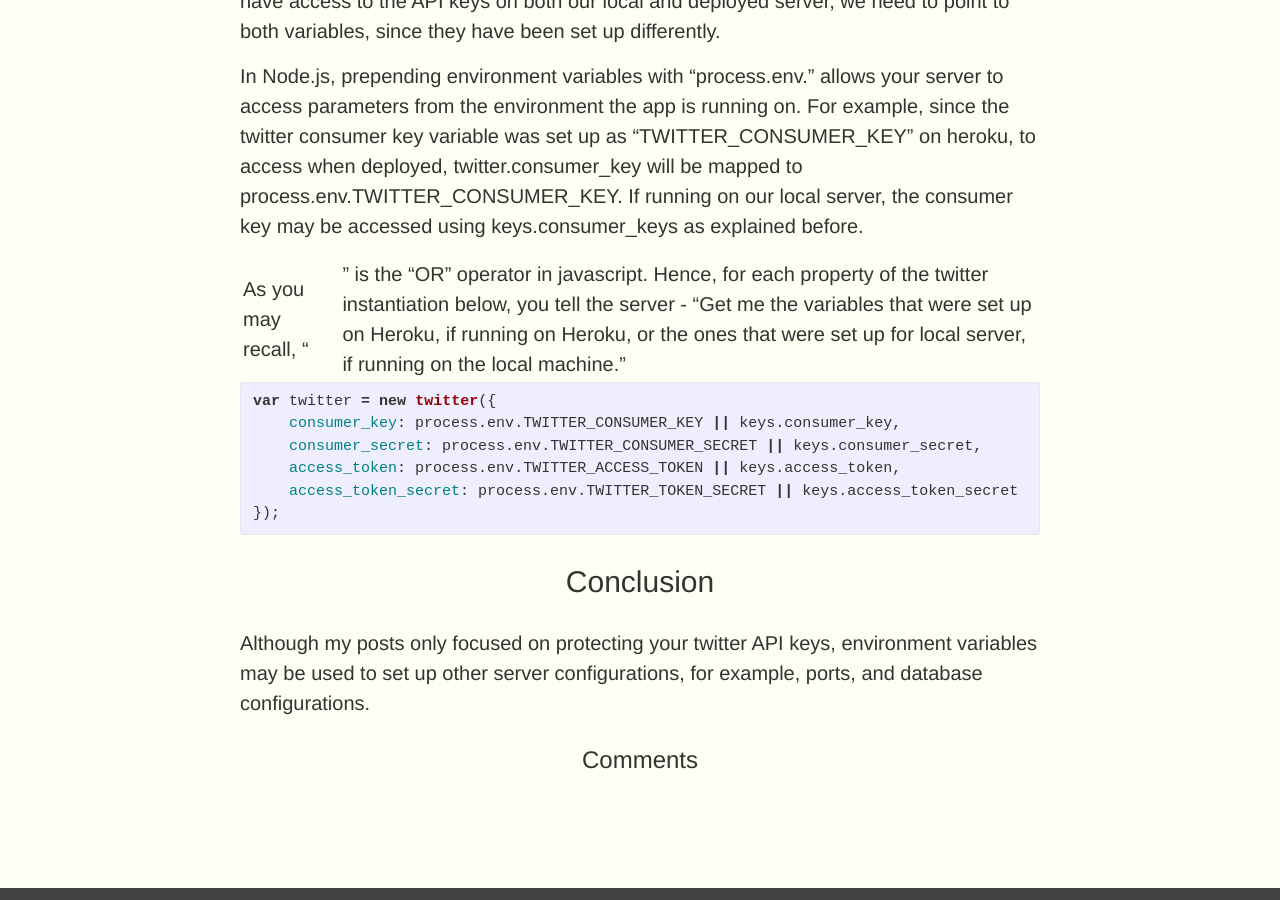
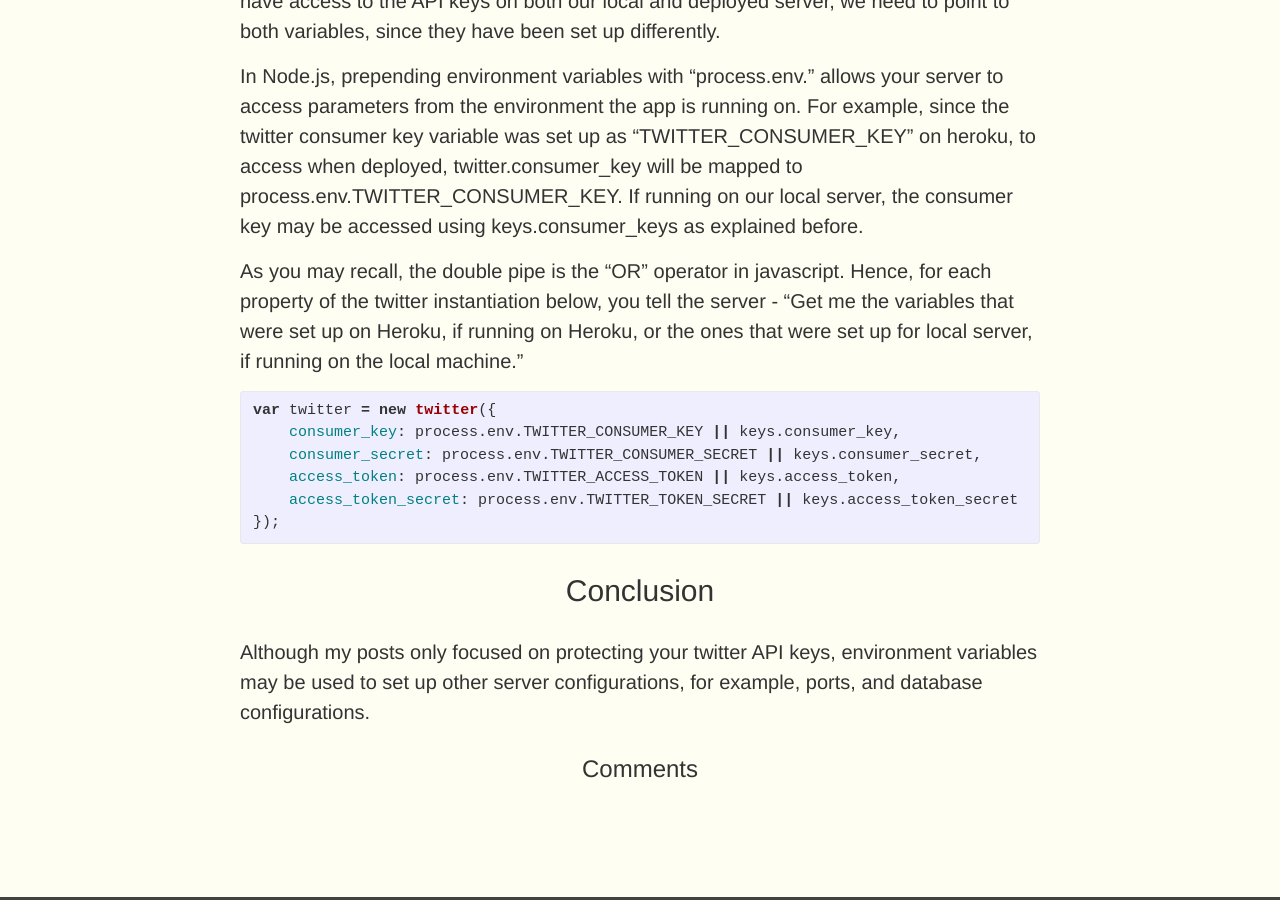
Before and after one commit to tgreenidge/portfolio, a Jekyll site: the page built from _posts/blog/2015-11-05-twitter-keys-heroku.markdown, in a window 1280 px wide and 900 px high, scrolled down 1521 px. Built offline with Jekyll 4.4.1, drawn with Linux system fonts in a browser that asks for light colours; comment, search, counter and statistics services are not loaded.

Commit message:
modified env variables post to remove '||' sign that caused errors on page load

```diff
--- a/_posts/blog/2015-11-05-twitter-keys-heroku.markdown
+++ b/_posts/blog/2015-11-05-twitter-keys-heroku.markdown
@@ -21,7 +21,7 @@ Now we will be modifying the code that was posted in my [previous post](http://w
 
 In Node.js, prepending environment variables with "process.env." allows your server to access parameters from the environment the app is running on. For example, since the twitter consumer key variable was set up as "TWITTER_CONSUMER_KEY" on heroku, to access when deployed, twitter.consumer_key will be mapped to process.env.TWITTER_CONSUMER_KEY. If running on our local server, the consumer key may be accessed using keys.consumer_keys as explained before.
 
-As you may recall, "||" is the "OR" operator in javascript. Hence, for each property of the twitter instantiation below, you tell the server - "Get me the variables that were set up on Heroku, if running on Heroku, or the ones that were set up for local server, if running on the local machine."
+As you may recall, the double pipe is the "OR" operator in javascript. Hence, for each property of the twitter instantiation below, you tell the server - "Get me the variables that were set up on Heroku, if running on Heroku, or the ones that were set up for local server, if running on the local machine."
 
 {% highlight javascript %}
 
```
